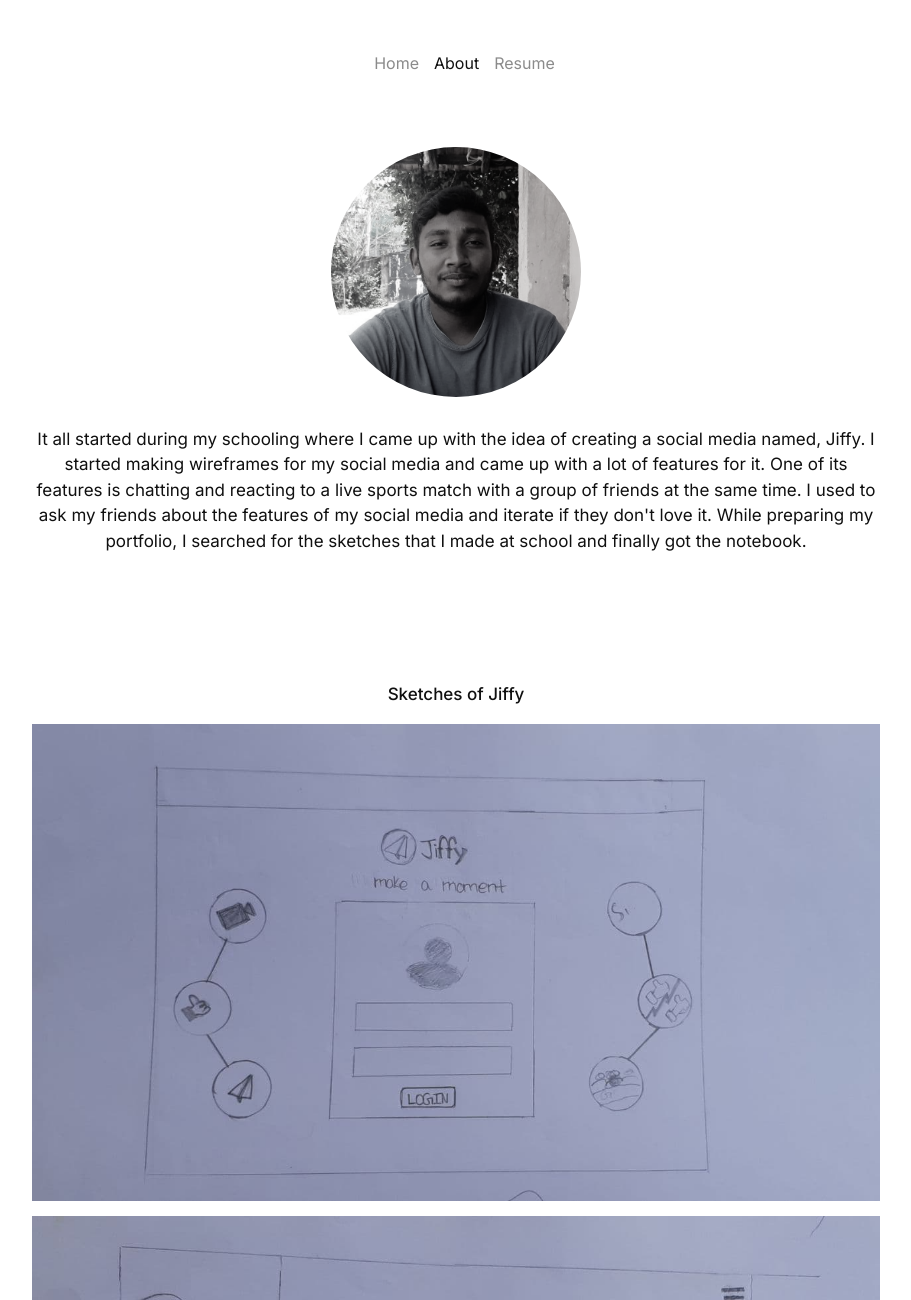
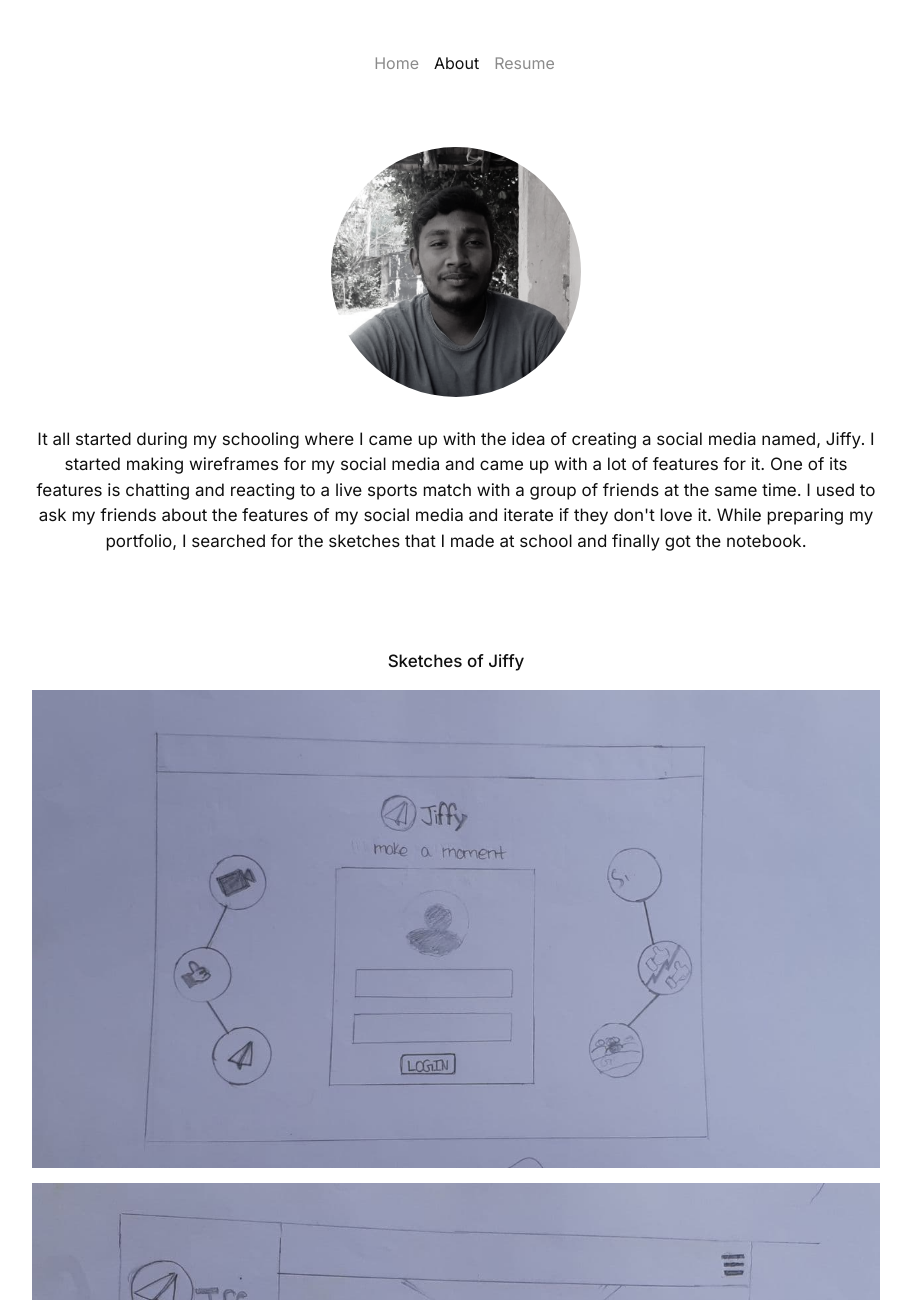
Before and after one commit to Kavidhasan-M/port, a plain HTML site: page about.html in a window 1280 px wide. Shown: the top 1300 px of the page, without its empty margins (184-1095 px from the left). Drawn offline with nearby package versions, Linux system fonts and the light colour scheme.

Commit message:
spaces b/w para

```diff
--- a/teamlyst.css
+++ b/teamlyst.css
@@ -80,7 +80,7 @@ nav ul li a:hover{
 
 
 section{
-    padding: 5% 12%;
+    padding: 2% 12%;
     font-size: 17px !important;
 }
 
```
